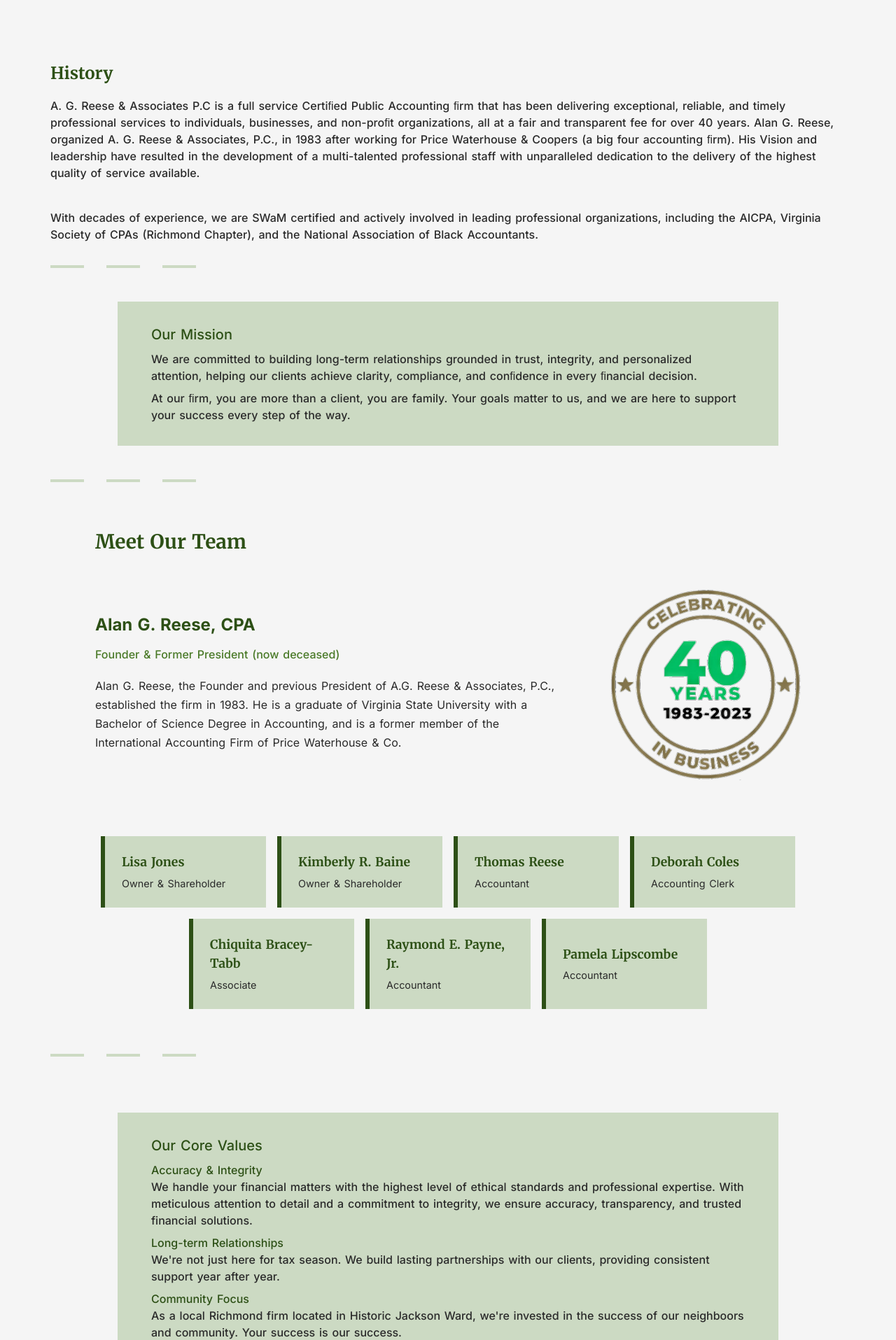
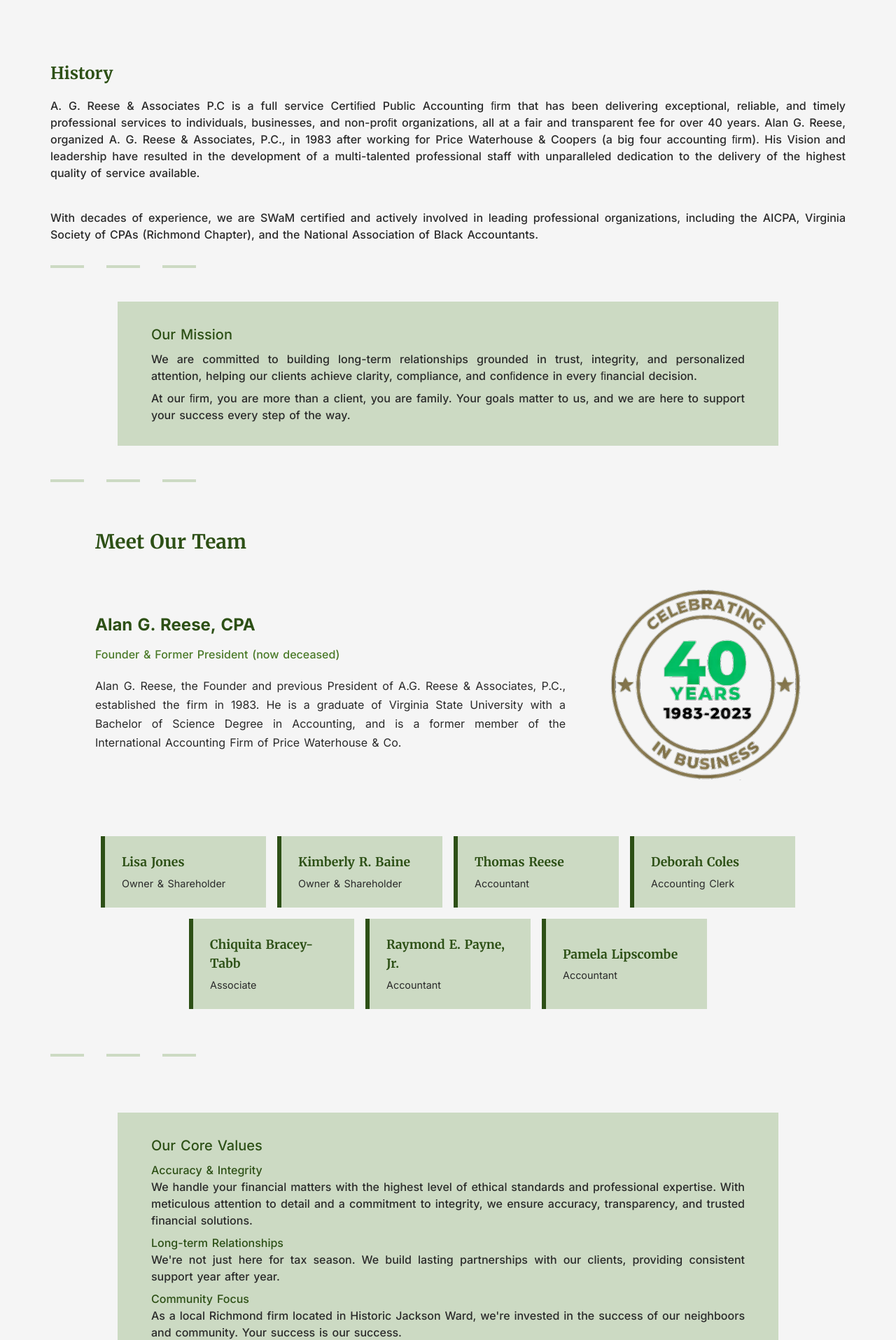
Before and after one commit to BeeDev-HiveCollective/agra-client, a React (Vite) app: page /about in a window 1280 px wide. Shown: the part 369-2284 px from the top of the page at 70% size. Built offline with nearby package versions, Linux system fonts and the light colour scheme.

Commit message:
updated to justify text

```diff
--- a/src/components/AboutComponents/CoreValues/CoreValues.css
+++ b/src/components/AboutComponents/CoreValues/CoreValues.css
@@ -10,6 +10,7 @@
 
 .core-value {
     padding: 0.5rem 0 0 0;
+    text-align: justify;
 }
 
 @media (max-width: 480px) {
--- a/src/components/AboutComponents/History/History.css
+++ b/src/components/AboutComponents/History/History.css
@@ -5,4 +5,5 @@
 .history-content {
     color: var(--text);
     padding: 1rem 0 0 0;
+    text-align: justify;
 }
--- a/src/components/AboutComponents/OurMission/OurMission.css
+++ b/src/components/AboutComponents/OurMission/OurMission.css
@@ -12,6 +12,7 @@
 .our-mission-content {
     color: var(--text);
     padding: 0.5rem 0 0 0;
+    text-align: justify;
 }
 
 @media (max-width: 480px) {
--- a/src/components/AboutComponents/OurTeam/OurTeam.css
+++ b/src/components/AboutComponents/OurTeam/OurTeam.css
@@ -24,6 +24,7 @@
     display: flex;
     flex-direction: column;
     gap: 0.75rem;
+    text-align: justify;
 }
 
 .founder-name {
--- a/src/components/HomeComponents/HomeHeroSection/HeroSection.css
+++ b/src/components/HomeComponents/HomeHeroSection/HeroSection.css
@@ -11,6 +11,7 @@
     }
     h4 {
         padding: 2rem 1.5rem 2rem 0;
+        text-align: justify;
     }
 
     button {
--- a/src/components/ResourcesComponent/SecurityNoticeComponent/SecurityNotice.css
+++ b/src/components/ResourcesComponent/SecurityNoticeComponent/SecurityNotice.css
@@ -7,6 +7,7 @@
     flex-direction: row;
     align-items: center;
     padding: 0 8rem;
+    text-align: justify;
 }
 
 .security-notice-header {
--- a/src/components/ServicesComponents/FinancialServicesComponent/FinancialServices.css
+++ b/src/components/ServicesComponents/FinancialServicesComponent/FinancialServices.css
@@ -21,6 +21,7 @@
 .financial-statements-services, .audit-services, .accounting-services {
     padding: 1rem 4rem 1rem 4rem;
     margin: 0 0 1rem 0;
+    text-align: justify;
 }
 
 .financial-statements-services, .accounting-services {
```
